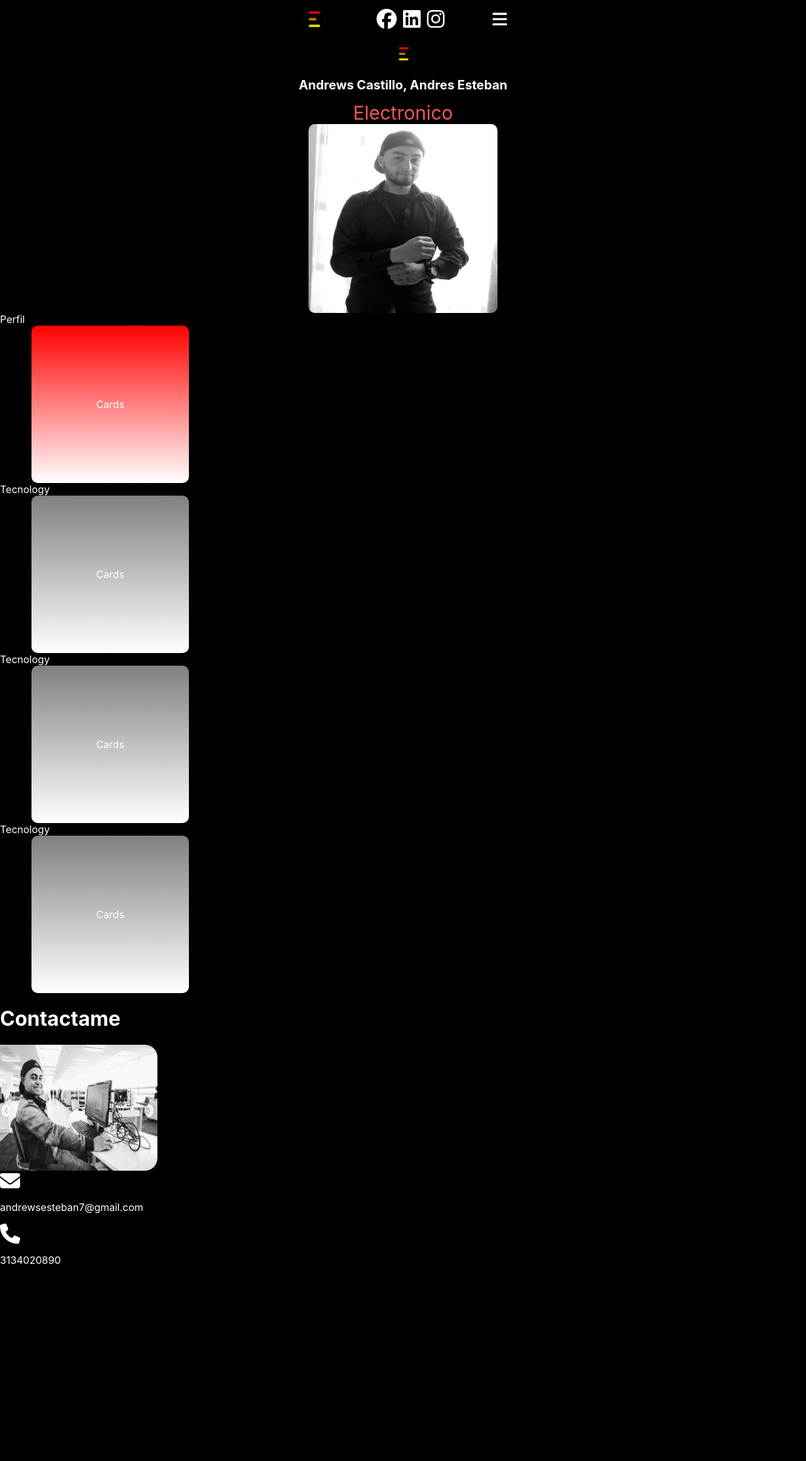
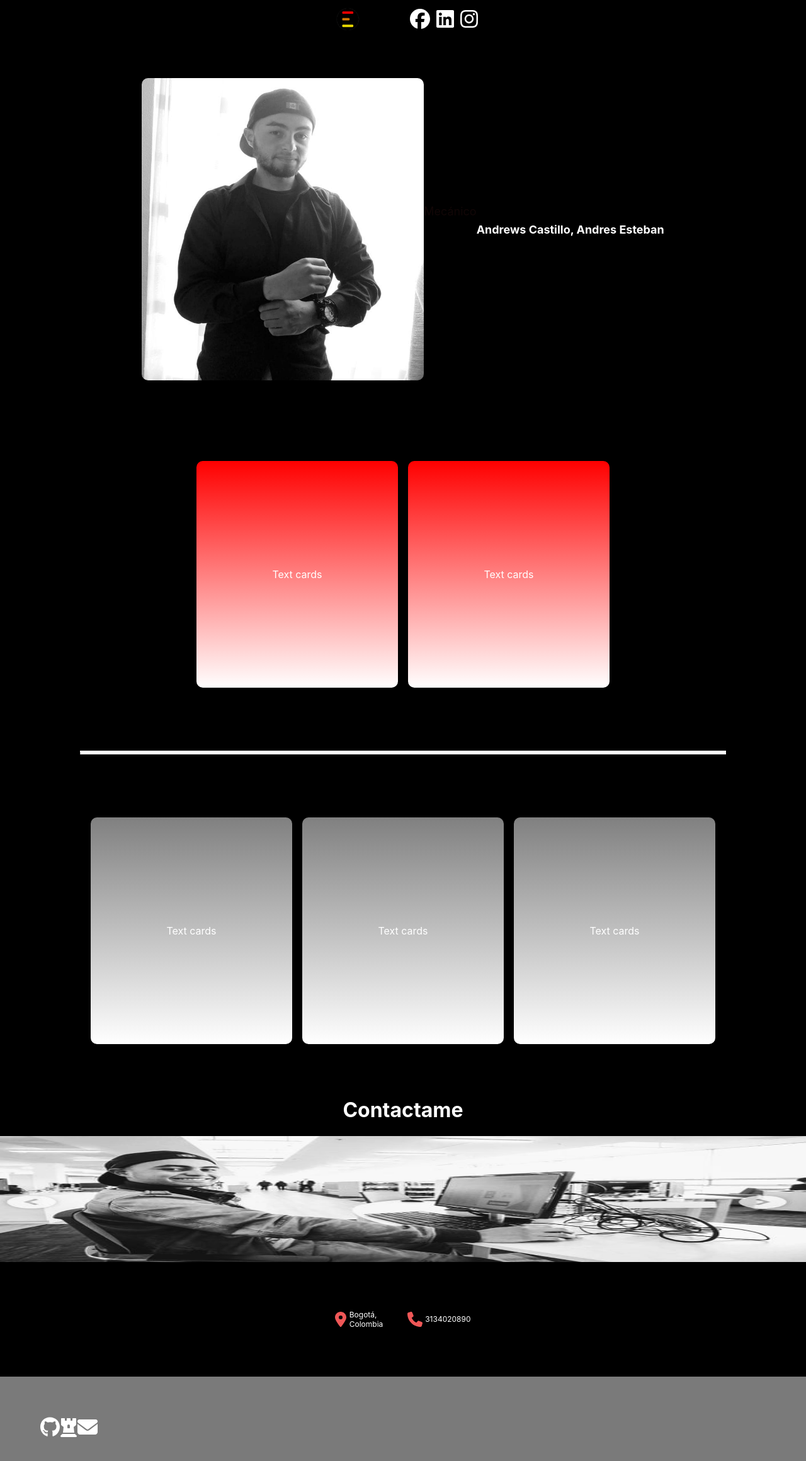
Before and after one commit to 9AndrewsEsteban8/PortafolioAndrewsEsteban, a React (Create React App) app: page / in a window 1280 px wide. Shown: the top 2320 px of the page at 63% size. Before the commit the page ends 2027 px from the top, so only its background shows below. Built offline with nearby package versions, Linux system fonts and the light colour scheme.

Commit message:
ajustes de cards y footer

```diff
--- a/package.json
+++ b/package.json
@@ -10,12 +10,15 @@
     "@testing-library/jest-dom": "^5.17.0",
     "@testing-library/react": "^13.4.0",
     "@testing-library/user-event": "^13.5.0",
-    "bootstrap": "^5.3.1",
+    "bootstrap": "^5.3.2",
     "react": "^18.2.0",
     "react-bootstrap": "^2.8.0",
     "react-dom": "^18.2.0",
+    "react-hook-form": "^7.46.1",
     "react-icons": "^4.10.1",
+    "react-router-hash-link": "^2.4.3",
     "react-scripts": "5.0.1",
+    "reactstrap": "^9.2.0",
     "save": "^2.9.0",
     "web-vitals": "^2.1.4"
   },
--- a/src/App.css
+++ b/src/App.css
@@ -11,12 +11,13 @@ header{
   gap: 70px;
 }
 
+
 .social_Networks{
   display: flex;
   gap: 10px;
 }
 
-.social_Networks a{
+a{
   color: white;
 }
 
@@ -47,19 +48,6 @@ Header img{
   height: 60px;
 }
 
-button{
-  background-color: transparent;
-  color: white;
-  border: none;
-}
-
-button:hover{
-  color: rgb(239, 87, 87);
-}
-
-
-
-
 
 .image_icon{
   width: 50px;
@@ -67,19 +55,21 @@ button:hover{
 }
 
 .myname{
-  font-size: 20px;
+  font-size: 18px;
 }
 
 .title-container{
 display: flex;
 flex-direction: column;
 align-items: center;
-font-size: 30px;
+justify-content: center;
+font-size: 18px;
+margin: 5%;
 }
 
 .photo_home{
-  width: 300px;
-  height: 300px;
+  width: 80vw;
+  height: 50vh;
   border-radius: 10px;
 }
 
@@ -93,17 +83,44 @@ a:hover{
   color: rgb(239, 87, 87);
 }
 
-@keyframes scrollText {
+.line{
+  display: none;
+}
+
+.icon-contact{
+  color:  rgb(239, 87, 87);;
+}
+
+.footer{
+  background-color: #7A7A7A;
+  padding: 5%;
+}
+
+
+
+
+
+@keyframes job-fade {
   0% {
-    transform: translateY(-2%);
+    opacity: 1;
+  }
+  25% {
+    opacity: 0;
+  }
+  50% {
+    opacity: 1;
+  }
+  75% {
+    opacity: 0;
   }
   100% {
-    transform: translateY(2%);
+    opacity: 1;
   }
 }
 
-.title-container .jobs {
-  animation: scrollText 10s linear infinite;
+.jobs {
+  animation: job-fade 5s infinite;
+  margin-bottom: 5%;
 }
 
 
@@ -111,11 +128,9 @@ a:hover{
   display: flex;
   justify-content: center;
   align-items: center;
-  left: 50px;
-  width: 250px;
-  height: 250px;
+  width: 80vw;
+  height: 40vh;
   background: linear-gradient(to bottom, red, white);
-  margin-left: 50px;
   border-radius: 10px;
 }
 
@@ -124,22 +139,74 @@ a:hover{
 }
 
 .styles_contact{
-  display: grid;
-  grid-template-rows: 1fr auto;
+  display: flex;
+  align-items: center;
+  flex-direction: column;
+  justify-content: center;
 }
 
 .styles_contact img{
-  width: 250px;
+  width: 100%;
   height: 200px;
-  border-top-right-radius: 20px;
-  border-bottom-right-radius: 20px;
 }
+
+.links_contact{
+  display: flex;
+  align-items: center;
+  gap: 2%;
+  margin: 5%;
+  font-size: 12px;
+}
+
+.Container_cards{
+  width: 100%;
+  display: flex;
+  flex-direction: column;
+  align-items: center;
+  justify-content: center;
+  gap: 2vh;
+}
+
+
+.containers_cardsred, .repo{
+  display: flex;
+  flex-direction: column;
+  gap: 2vh;
+}
+
+
 
 
 
 /* Media query para pantallas grandes (escritorios) */
 @media (min-width: 1024px) {
-  /* Estilos para pantallas grandes */
+
+  .stytle_cards{
+    width: 25vw;
+    height: 45vh;
+  }
+
+  .photo_home{
+    width: 35vw;
+    height: 60vh;
+  }
+
+  .title-container{
+    flex-direction: row-reverse;
+
+  }
+
+  .containers_cardsred, .repo{
+    flex-direction: row;
+    margin: 5%;
+  }
+
+  .line {
+    display: block;
+    border-top: 5px solid white;
+    margin: 20px 0;
+    width: 80vw;
+  }
 }
 
 /* Media query para tabletas en orientación vertical */
--- a/src/App.js
+++ b/src/App.js
@@ -1,26 +1,44 @@
 import './App.css';
 import Contact_me from './Components/Contact_me';
+import Footer from './Components/Footer';
 // import 'bootstrap/dist/css/bootstrap.min.css';
-import Footer from './Components/Footer';
+// import Navbar from './Components/Navbar'
 import Header from './Components/Header';
 import Home from './Components/Home';
 import Perfil from './Components/Perfil';
-import Tecnology from './Components/Tecnology';
+import Projects from './Components/Projects';
+
 
 
 function App() {
+  const perfiles = [
+    { nombre: "Perfil 1",  },
+    { nombre: "Perfil 2", }
+  ];
+
   const components = [];
   for (let i = 1; i <= 3; i++) {
-    components.push(<Tecnology key={i} text={`Componente ${i}`} />);
+    components.push(<Projects key={i} text={`Componente ${i}`} />);
   }
   return (
     <div className="App">
       <Header/>
       <Home/>
-      <Perfil/>
+      {/* <Navbar/> */}
+      <section className='Container_cards'>
+        <div className='containers_cardsred'>
+        {perfiles.map((perfil,index)=>(
+          <Perfil key={index}/>
+        ))}
+        </div>
+        <hr className="line" />
+
+        <div className='repo'>
       {components}
+      </div>
+      </section>
       <Contact_me/>
-      {/* <Footer/> */}
+      <Footer/>
     </div>
   );
 }
--- a/src/Components/Cards.jsx
+++ b/src/Components/Cards.jsx
@@ -3,7 +3,7 @@ import React from 'react'
 const Cards = ({modifier }) => {
   const cardsClasses = `stytle_cards ${modifier ? `stytle_cards_${modifier}` : ''}`
   return (
-    <div className={cardsClasses}>Cards</div>
+    <div className={cardsClasses}>Text cards</div>
   )
 }
 
--- a/src/Components/Contact_me.jsx
+++ b/src/Components/Contact_me.jsx
@@ -1,19 +1,19 @@
 import React from 'react'
 import foto_contacto from '../images/Foto_contacto.jpeg';
 import { FontAwesomeIcon } from '@fortawesome/react-fontawesome';
-import {faEnvelope} from '@fortawesome/free-solid-svg-icons'
-import {faPhone} from '@fortawesome/free-solid-svg-icons'
+import {faLocationDot,faPhone} from '@fortawesome/free-solid-svg-icons'
 
 const Contact_me = () => {
   return (
     <div className='styles_contact'>
       <h1>Contactame</h1>
         <img src={foto_contacto} alt="foto de la persona del portafolio" />
-        <FontAwesomeIcon icon={faEnvelope} size='2x'/>
-        <p>andrewsesteban7@gmail.com</p>
-        <FontAwesomeIcon icon={faPhone} size='2x'/>
-        <p>3134020890</p>
-
+        <div className='links_contact'>
+          <FontAwesomeIcon className='icon-contact' icon={faLocationDot} size='2x'/>
+          <p>Bogotá, Colombia</p>
+          <FontAwesomeIcon className='icon-contact' icon={faPhone} size='2x'/>
+          <p>3134020890</p>
+        </div>
     </div>
   )
 }
--- a/src/Components/Footer.jsx
+++ b/src/Components/Footer.jsx
@@ -1,8 +1,26 @@
 import React from 'react'
+import { faGithub } from '@fortawesome/free-brands-svg-icons';
+import {faChessRook,faEnvelope} from '@fortawesome/free-solid-svg-icons';
+import SocialIcon from './SocialIcon';
+
+
+const socialLinks = [
+  { href: 'https://github.com/9AndrewsEsteban8', icon: faGithub },
+  { href: 'https://torre.ai/andrewsesteban', icon: faChessRook },
+  { href: 'mailto:andrewsesteban7@gmail.com', icon: faEnvelope},
+];
+
+
 
 const Footer = () => {
   return (
-    <div>Footer</div>
+    <div  className='footer'>
+      <nav>
+        {socialLinks.map((link,index)=>(
+          <SocialIcon key={index} href={link.href} icon={link.icon}/>
+        ))}
+        </nav>
+    </div>
   )
 }
 
--- a/src/Components/Header.jsx
+++ b/src/Components/Header.jsx
@@ -1,8 +1,8 @@
 import React from 'react'
 import {faFacebook,faLinkedin,faInstagram} from '@fortawesome/free-brands-svg-icons'
 import SocialIcon from './SocialIcon';
-import Menu from './Menu';
 import iconPage from '../images/Logo.png';
+
 
 
 const socialLinks = [
@@ -21,7 +21,6 @@ const Header = () => {
             <SocialIcon key={index} href={link.href} icon={link.icon} />
         ))}
         </nav>
-        <Menu/>
         </header>
     </div>
     );
--- a/src/Components/Home.jsx
+++ b/src/Components/Home.jsx
@@ -3,23 +3,20 @@ import foto from '../images/Foto_Inicio.jpeg';
 import iconPage from '../images/Logo.png';
 
 const Home = () => {
-    const jobs = ['Programador 1', 'Mecanico', 'Electronico'];
+  const jobs = ['Desarollador FrontEnd', 'Mecánico', 'Electrónico'];
   const [currentJobIndex, setCurrentJobIndex] = useState(0);
 
   useEffect(() => {
     const interval = setInterval(() => {
-        setCurrentJobIndex((prevIndex) =>
-          (prevIndex + 1) % jobs.length
-        );
-      }, 1000);
+      setCurrentJobIndex((prevIndex) => (prevIndex + 1) % jobs.length);
+    }, 5000);
 
     return () => clearInterval(interval);
   }, [jobs.length]);
 
   return (
     <div className="title-container">
-        <img className="image_icon" src={iconPage} alt="Icono_de_pagina" />
-        <h1 className='myname'>Andrews Castillo, Andres Esteban</h1>
+      <h1 className="myname">Andrews Castillo, Andres Esteban</h1>
       <span className="jobs">{jobs[currentJobIndex]}</span>
       <img className="photo_home" src={foto} alt="foto.mia" />
     </div>
--- a/src/Components/Menu.jsx
+++ /dev/null
@@ -1,33 +0,0 @@
-import React, { useState } from 'react';
-import { FontAwesomeIcon } from '@fortawesome/react-fontawesome';
-import {faBars} from '@fortawesome/free-solid-svg-icons'
-
-
-
-
-const Menu = () => {
-
-  const [menu,setMenu] = useState(true)
-  const toggleMenu =() =>{
-    setMenu(!menu)
-  }
-
-  return (
-    <div>
-        <button
-        onClick={toggleMenu}
-        >
-          <FontAwesomeIcon icon={faBars} size="2x"/>
-        </button>
-        <nav className={`menu ${menu ? 'active' : ''}`}>
-            <a href="#">Home</a>
-            <a href="#">Perfil</a>
-            <a href="#">Tecnologias</a>
-            <a href="#">Proyectos</a>
-            <a href="#">Contactame</a>
-        </nav>
-    </div>
-  )
-}
-
-export default Menu
--- /dev/null
+++ b/src/Components/Navbar.jsx
@@ -0,0 +1,53 @@
+import { Component } from "react";
+import { HashLink as Link } from 'react-router-hash-link';
+
+class Navbar extends Component {
+  state = { clicked: false, scrolled: false };
+
+  componentDidMount() {
+    window.addEventListener("scroll", this.handleScroll);
+  }
+
+componentWillUnmount() {
+  window.removeEventListener("scroll", this.handleScroll);
+}
+
+handleScroll = () => {
+  if (window.scrollY > 100) {
+    this.setState({ scrolled: true });
+  } else {
+    this.setState({ scrolled: false });
+  }
+};
+
+handleClick = () => {
+  this.setState({ clicked: !this.state.clicked });
+};
+
+    render() {
+        return (
+            <>
+                <nav>
+                    <div>
+                        <ul id="Navbar" className={this.state.clicked ? "active" : ""}>
+                            <li><a className="active" href="/">Inicio</a></li>
+                            <li><Link to="/#about" smooth={true}>Sobre</Link></li>
+                            <li className="dropdown">
+                                <a href="#" className="dropbtn">Recursos <i className="fas fa-caret-down"></i></a>
+                                <div className="dropdown-content">
+                                    <a href="/pageWave/Cards-First-Wave/First-Wave-Books">Oleada 1</a>
+                                    <a href="/pageWave/Cards-Second-Wave/Second-Wave-Books">Oleada 2</a>
+                                </div>
+                            </li>
+                            <li><Link to="/#Footer" smooth={true}>Contacto</Link></li>
+                        </ul>
+                    </div>
+                    <div id="Mobile" onClick={this.handleClick}>
+                        <i id="Bar" className={this.state.clicked ? "fas fa-times" : "fas fa-bars"}></i>
+                    </div>
+                </nav>
+            </>
+        )
+    }
+}
+export default Navbar;
--- a/src/Components/Perfil.jsx
+++ b/src/Components/Perfil.jsx
@@ -3,7 +3,7 @@ import Cards from './Cards'
 
 const Perfil = () => {
   return (
-    <div>Perfil
+    <div>
         <Cards/>
     </div>
   )
--- a/src/Components/Tecnology.jsx
+++ b/src/Components/Projects.jsx
@@ -1,12 +1,12 @@
 import React from 'react'
 import Cards from './Cards'
 
-const Tecnology = () => {
+const Projects = () => {
   return (
-    <div>Tecnology
+    <div>
         <Cards modifier="Tecnology"/>
     </div>
   )
 }
 
-export default Tecnology
+export default Projects
```
Also changed, not shown: src/images/logo_torre.png (added), 1 other file (tests, documents, lock files or other folders). Lines whose indentation alone changed are shown as unchanged.
